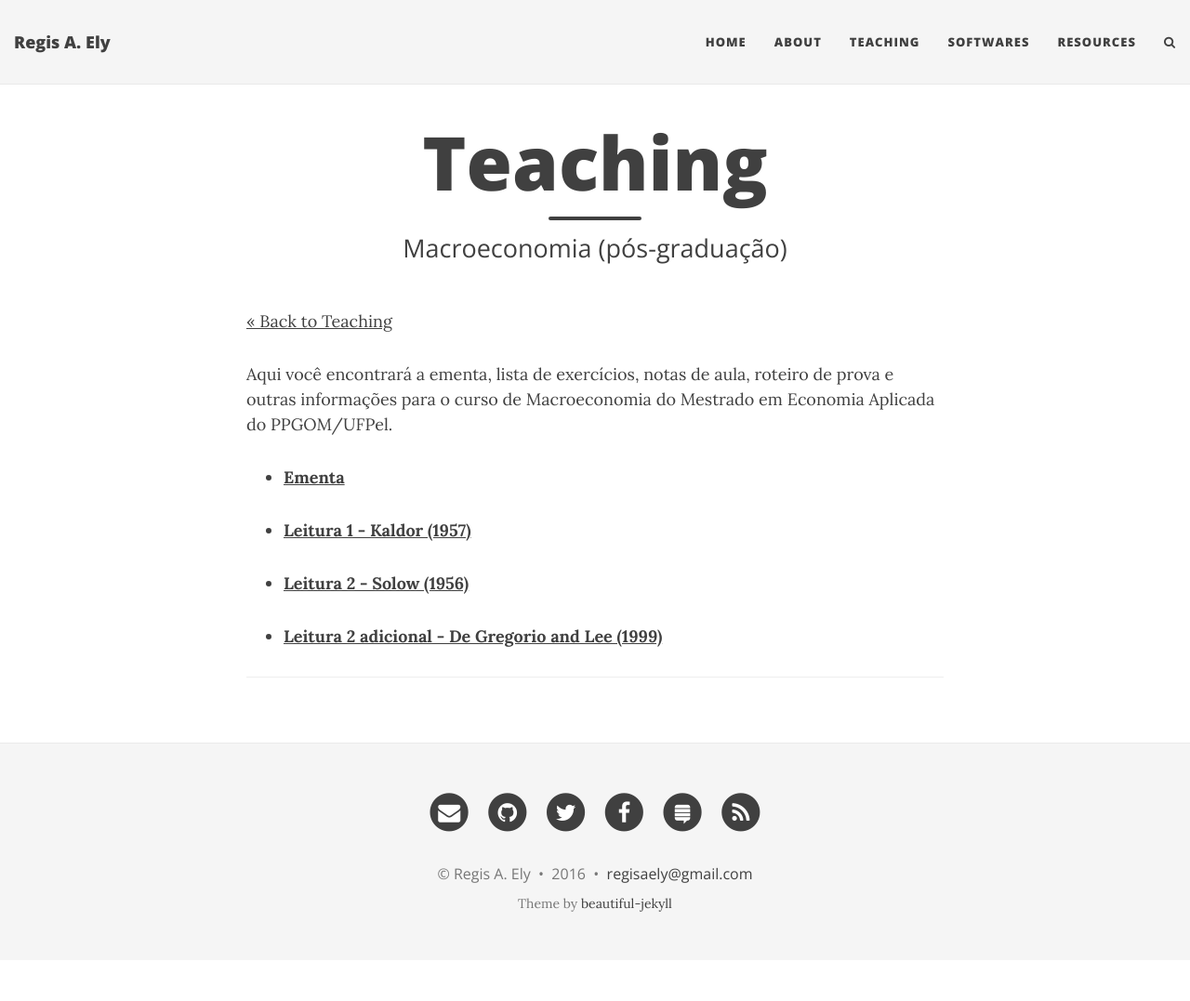
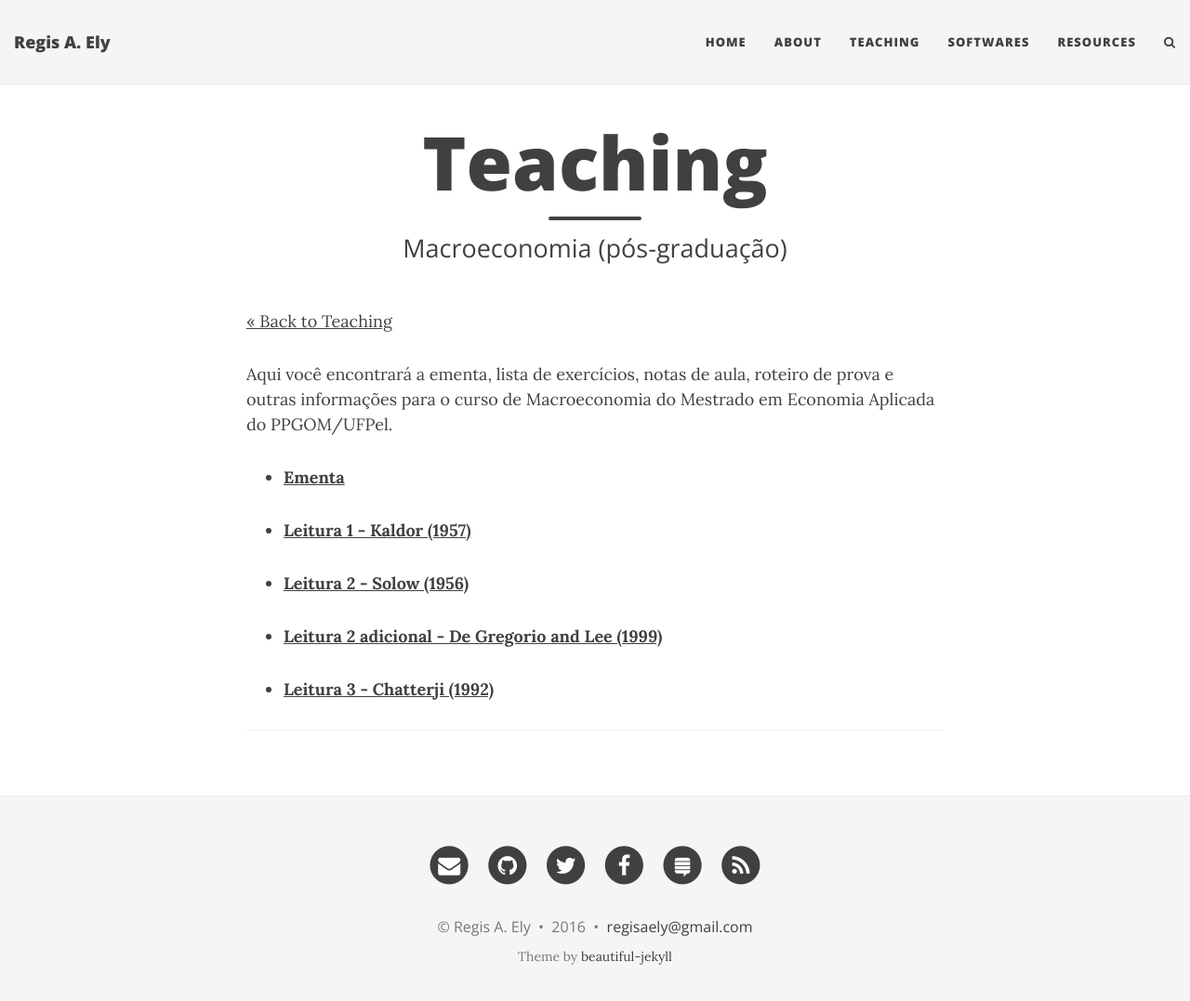
Before and after one commit to regisely/regisely.github.io, a Jekyll site: the page built from macro.md, in a window 1280 px wide and 1090 px high. Shown: the top 1077 px of the window at 93% size. Built offline with Jekyll 4.4.1, drawn with Linux system fonts in a browser that asks for light colours; nearby versions of some CDN libraries.

Commit message:
Macro paper

```diff
--- a/macro.md
+++ b/macro.md
@@ -16,4 +16,6 @@ Aqui você encontrará a ementa, lista de exercícios, notas de aula, roteiro de
 
 - **[Leitura 2 adicional - De Gregorio and Lee (1999)](/files/gregorio.pdf)**
 
+- **[Leitura 3 - Chatterji (1992)](/files/convergence.pdf)**
+
 ---
```
Also changed, not shown: 1 other file.
